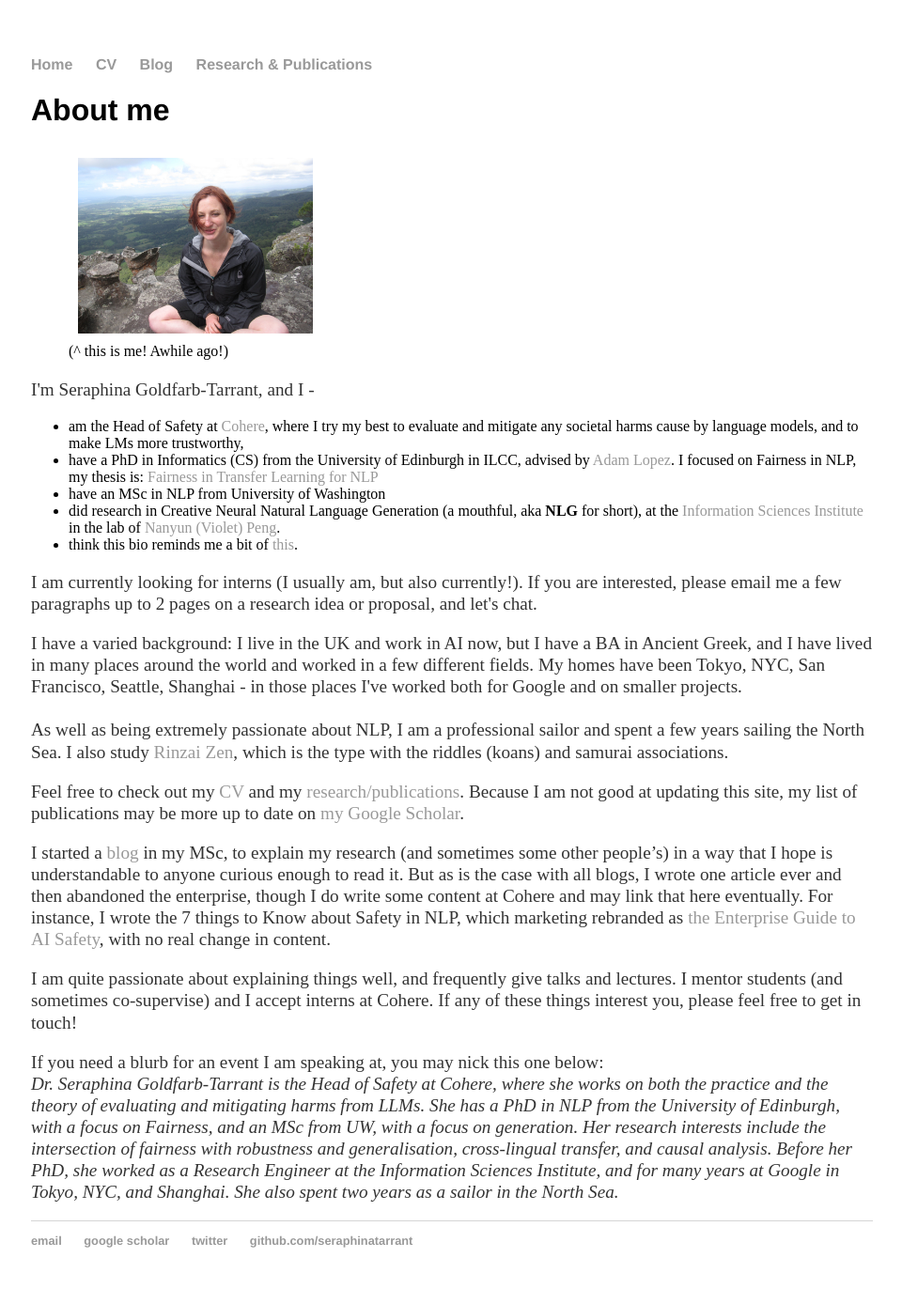
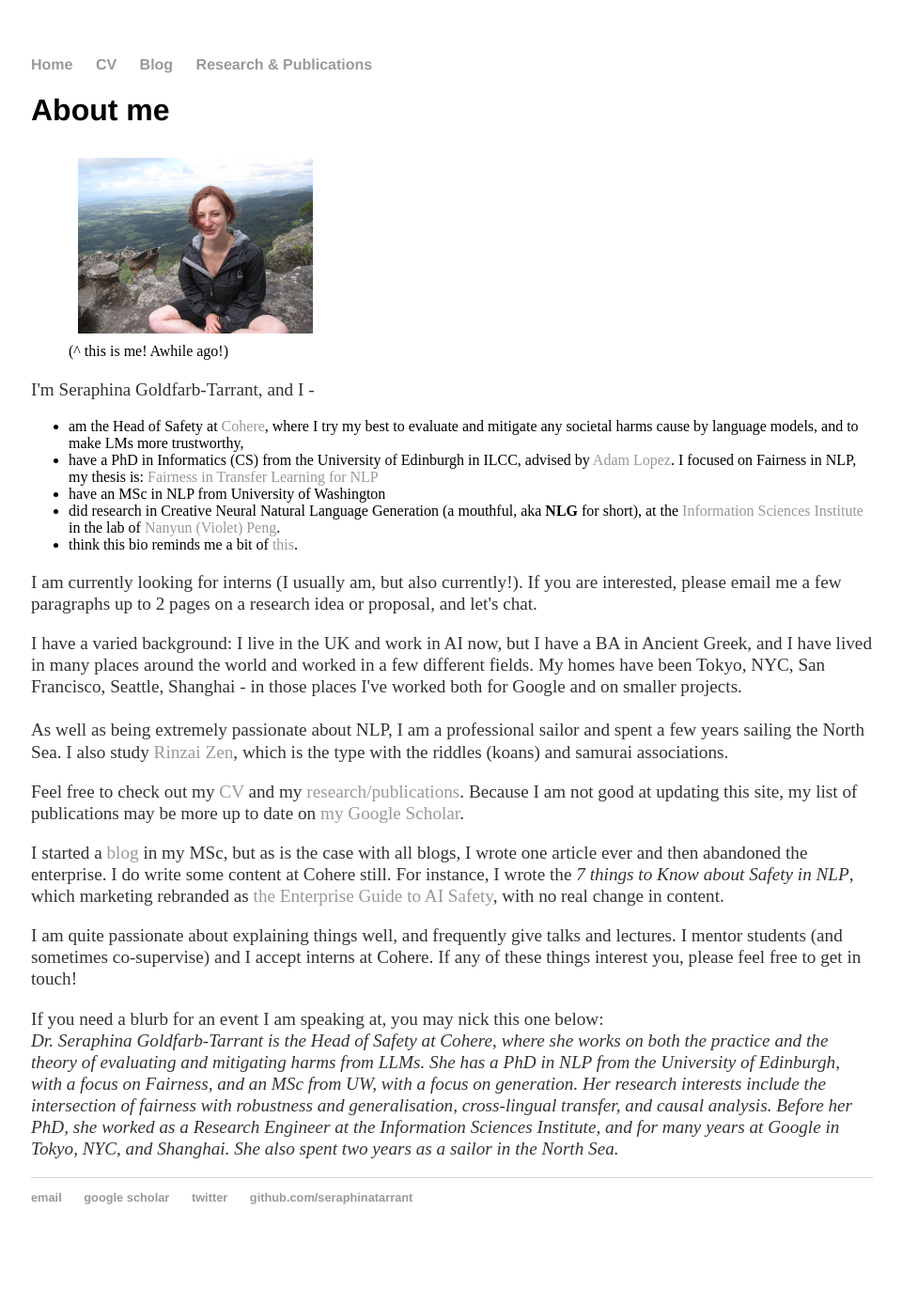
Before and after one commit to seraphinatarrant/seraphinatarrant.github.io, a Jekyll site: the page built from index.html, in a window 1280 px wide. Shown: the whole page at 94% size, without its empty margins (159-1119 px from the left). Built offline with Jekyll 4.4.1, drawn with Linux system fonts in a browser that asks for light colours; after the commit the page ends 1342 px from its top, so only the background shows below that.

Commit message:
update to blog posts

```diff
--- a/index.html
+++ b/index.html
@@ -36,9 +36,8 @@ title: Seraphina Goldfarb-Tarrant
 		<a href="https://scholar.google.com/citations?user=ywWpui8AAAAJ&hl=en">my Google Scholar</a>.
 	</p>
 	<p>
-		I started a <a href="blog/">blog</a> in my MSc, to explain my research (and sometimes some other people’s) in a way that I hope is understandable to anyone curious enough to read it.
-		But as is the case with all blogs, I wrote one article ever and then abandoned the enterprise, though I do write some content at Cohere and may link that here eventually.
-		For instance, I wrote the 7 things to Know about Safety in NLP, which marketing rebranded as <a href="https://cohere.com/blog/the-enterprise-guide-to-ai-safety">the Enterprise Guide to AI Safety</a>, with no real change in content.
+		I started a <a href="blog/">blog</a> in my MSc, but as is the case with all blogs, I wrote one article ever and then abandoned the enterprise. I do write some content at Cohere still.
+		For instance, I wrote the <i>7 things to Know about Safety in NLP</i>, which marketing rebranded as <a href="https://cohere.com/blog/the-enterprise-guide-to-ai-safety">the Enterprise Guide to AI Safety</a>, with no real change in content.
 	</p>
 	<p> I am quite passionate about explaining things well, and frequently give talks and lectures.
 		I mentor students (and sometimes co-supervise) and I accept interns at Cohere. If any of these things interest you, please feel free to get in touch!
```
